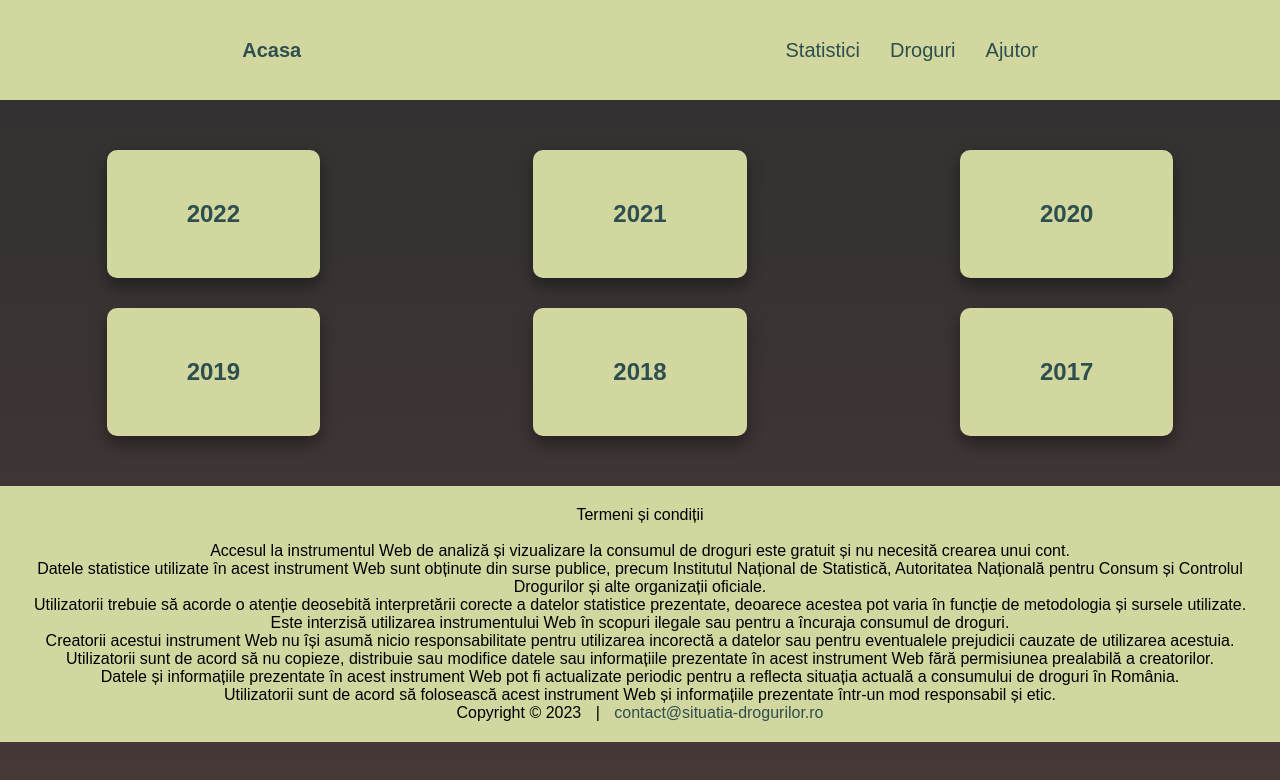
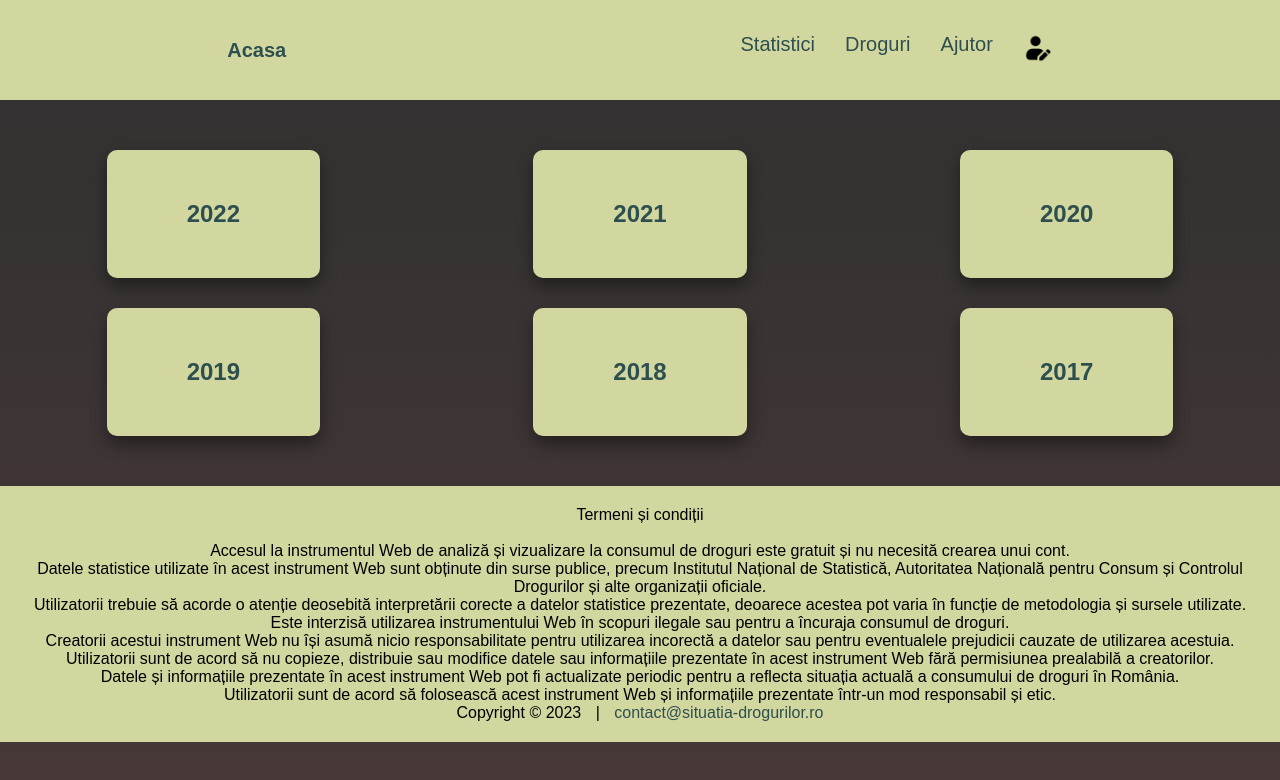
Before and after one commit to alexrobert02/RoDX, a website: page src/views/select_year.html in a window 1280 px wide. Drawn offline with Linux system fonts and the light colour scheme.

Commit message:
+inca ceva

```diff
--- a/src/views/select_year.html
+++ b/src/views/select_year.html
@@ -3,7 +3,7 @@
   <head>
     <meta charset="UTF-8" />
     <meta http-equiv="X-UA-Compatible" content="IE=edge" />
-    <meta name="viewport" content="width=device-width, initial-scale=1.0">
+    <meta name="viewport" content="width=device-width, initial-scale=1.0" />
     <title>Year Selection | RoDX</title>
     <link
       rel="icon"
@@ -77,6 +77,14 @@
         </div>
         <a href="/druglist">Droguri</a>
         <a href="/help">Ajutor</a>
+        <a href="/myaccount">
+          <img
+            class="account-navbar"
+            src="../static/images/myaccountnavbar.png"
+            alt="Logo"
+            class="logo"
+          />
+        </a>
       </div>
     </header>
     <main>
```
Also changed, not shown: src/views/helppage.html (+8 -0 lines).
